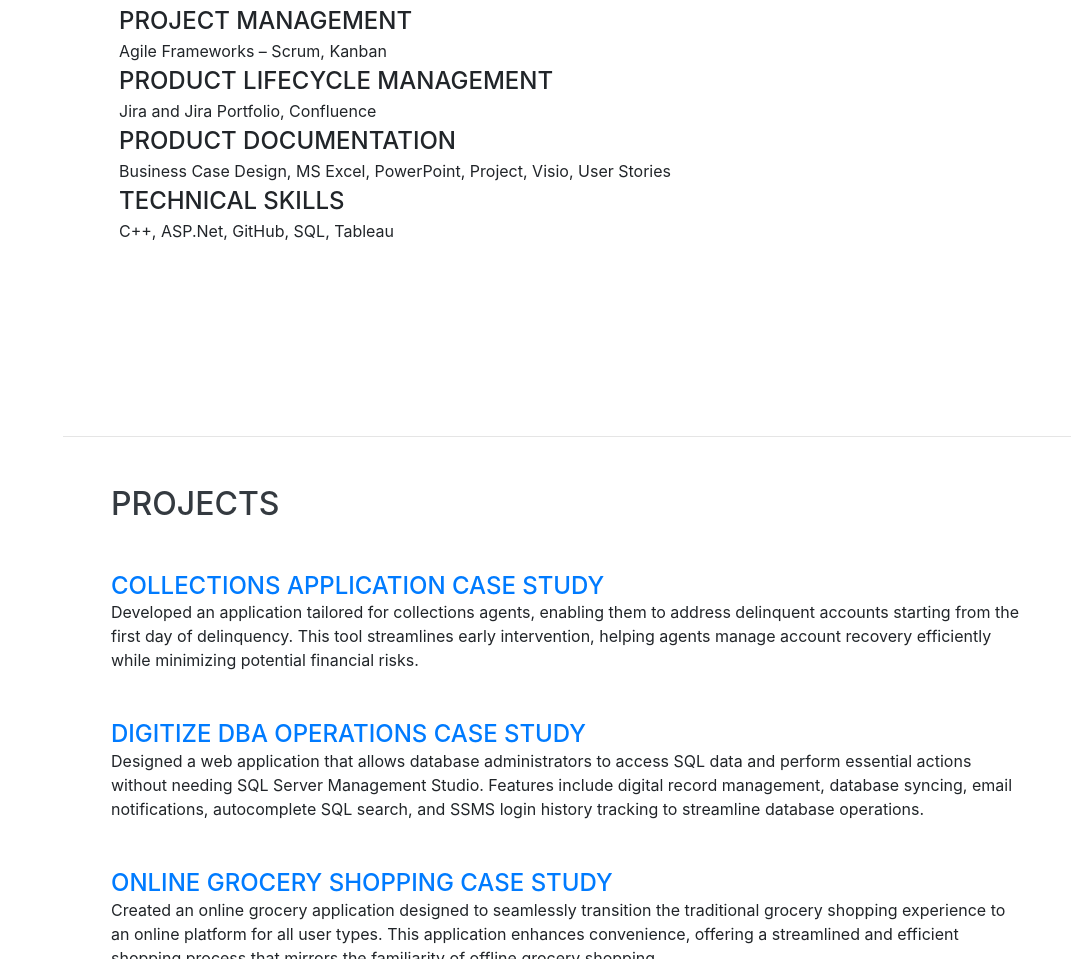
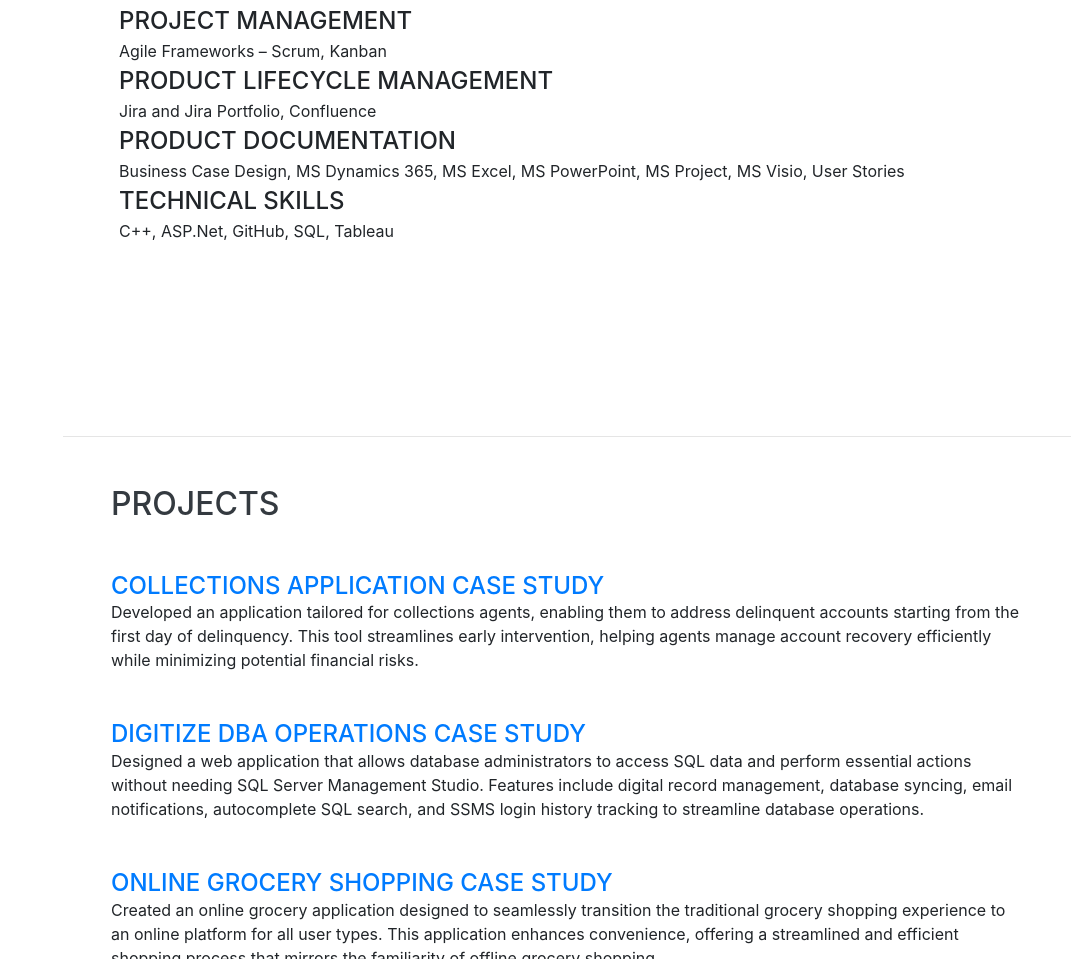
Before and after one commit to harshsutariya7429/harshsutariya7429.github.io, a website with bundled scripts: page index.html in a window 1280 px wide. Shown: the part 4010-4969 px from the top of the page, without its empty margins (209-1280 px from the left). Built offline with nearby package versions, Linux system fonts and the light colour scheme; a web font is replaced by a local one.

Commit message:
Add Dynamics to Skills

```diff
--- a/index.html
+++ b/index.html
@@ -219,7 +219,7 @@
           </li>
           <div class="subheading">PRODUCT DOCUMENTATION</div>
           <li>
-            Business Case Design, MS Excel, PowerPoint, Project, Visio, User Stories
+            Business Case Design, MS Dynamics 365, MS Excel, MS PowerPoint, MS Project, MS Visio, User Stories
           </li>
           <div class="subheading">TECHNICAL SKILLS</div>
           <li>
```
